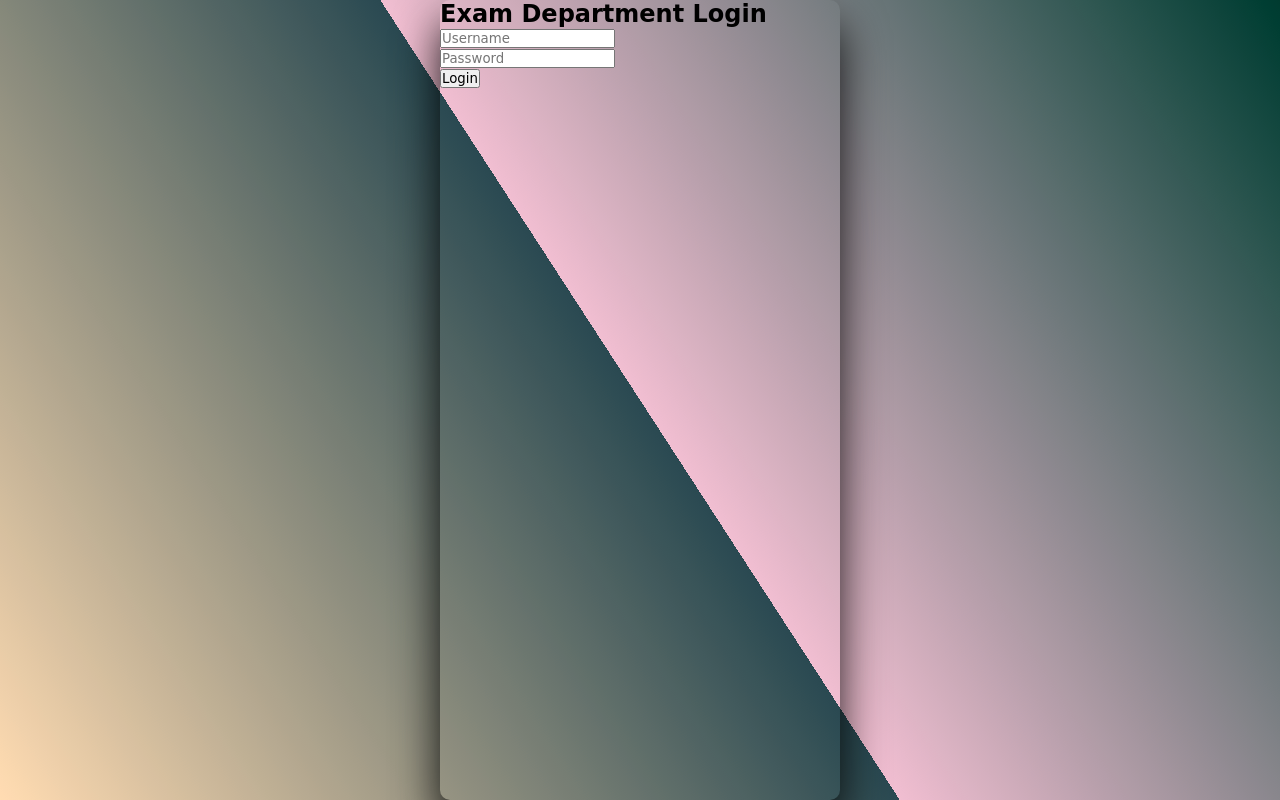
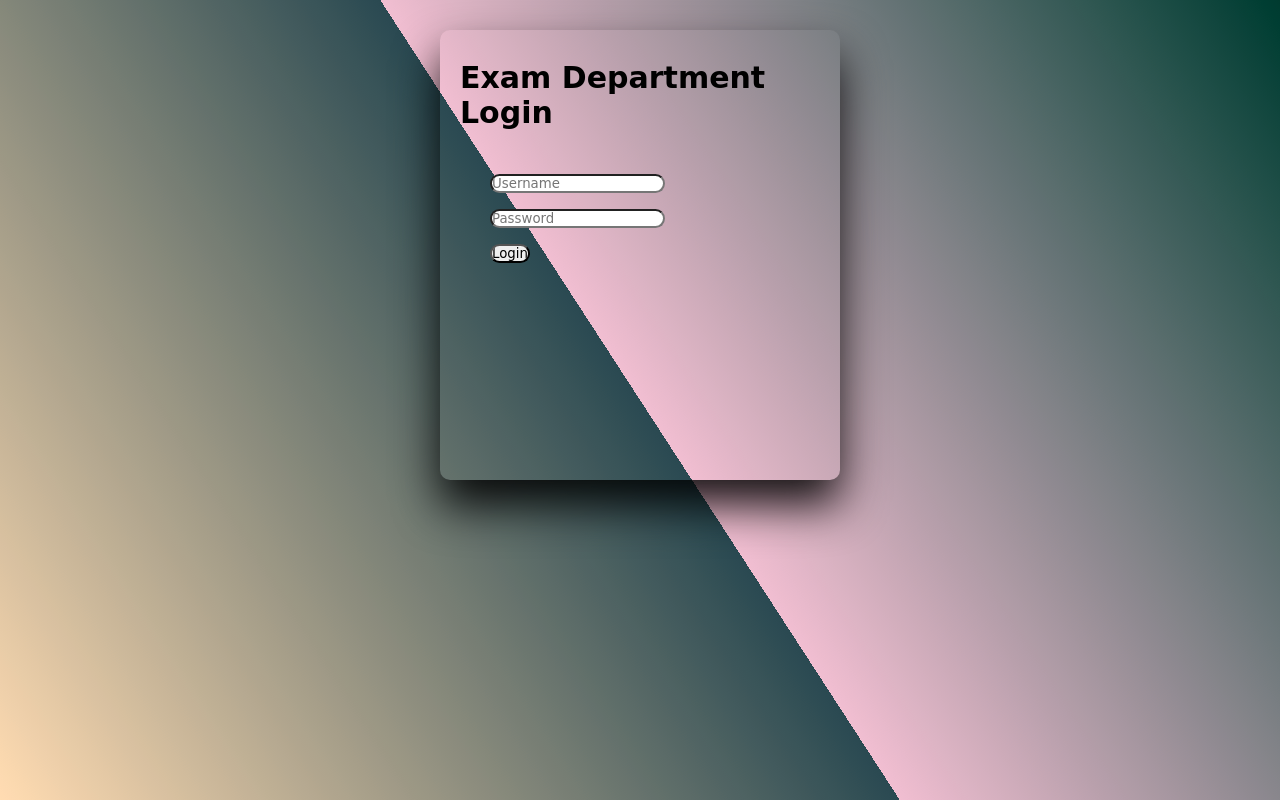
Before and after one commit to amzad78692/Question-Paper-Generator, a PHP site: page /Iddept.php in a window 1280 px wide. Run offline with PHP 8.4, Linux system fonts and the light colour scheme.

Commit message:
datacgha

```diff
--- a/IDdept.css
+++ b/IDdept.css
@@ -17,17 +17,35 @@ filter:hue-rotate(335deg);
 .container{
 position: relative;
 border-radius: 10px;
+height: 450px;
 width: 400px;
-min-height: 450px;
 align-items: center;
 justify-content: center;
 box-shadow: 0 25px 45px rgba(0, 0, 0, 0.9);
 backdrop-filter: 4px;
+margin-top: 30px;
 }
 
-form h1{
+.box{
+    height: 400px;
+    widows: 400px;
+}
+
+ h1{
     position: relative;
-    font-size: 40px;
+    font-size: 30px;
     margin-bottom: 30px;
+    margin-top: 30px;
+    margin-left: 20px;
 
 }
+
+form{
+    margin-left: 50px;
+    font-size: 30px;
+}
+
+.inputbox input{
+    border-radius: 15px;
+
+}
```
Also changed, not shown: New.php (added, +18 -0 lines), new2.css (added, +11 -0 lines).
